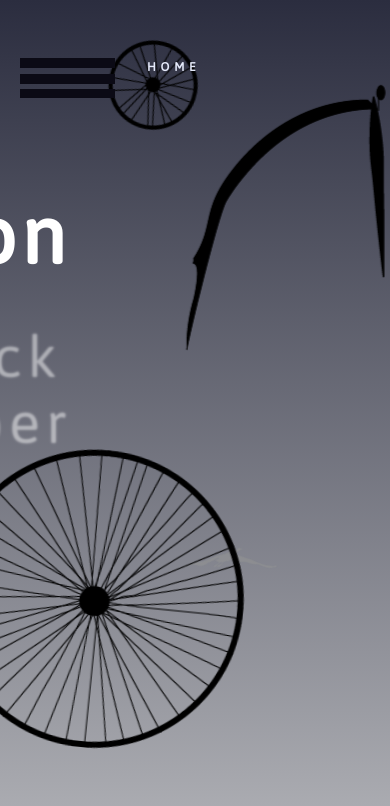
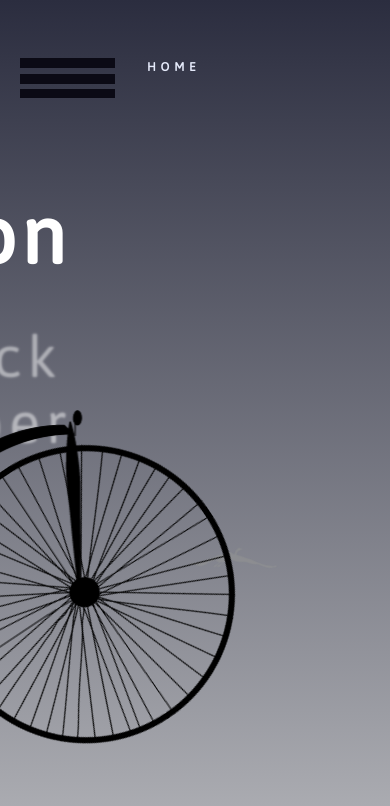
Before and after one commit to kfiddle/algorithm_poems_2023, a React (Create React App) app: page / in a window 390 px wide. Shown: the top 806 px of the page. Built offline with nearby package versions, Linux system fonts and the light colour scheme; a web font is replaced by a local one.

Commit message:
phone bike in place

```diff
--- a/src/components/pennyFarthing/PennyFarthing.js
+++ b/src/components/pennyFarthing/PennyFarthing.js
@@ -3,7 +3,7 @@ import { useState, useEffect } from 'react';
 import { useMediaQuery } from 'react-responsive';
 
 import deskStyles from './PennyFarthing.module.css';
-import phoneStyles from './PennyFarthing.module.css';
+import phoneStyles from './PhoneBike.module.css';
 
 const PennyFarthing = ({ smallWheel, pennyFrame, bigWheel }) => {
   const isMobile = useMediaQuery({ maxWidth: 767 });
--- /dev/null
+++ b/src/components/pennyFarthing/PhoneBike.module.css
@@ -0,0 +1,49 @@
+.bikeContainer {
+    position: fixed;
+    bottom: 10vh;
+    z-index: 3;
+    animation: rideWillow 30s linear;
+  }
+
+  .bigWheel {
+    position: relative;
+    animation: spin infinite 10s linear;
+  }
+
+  .pennyFrame {
+    position: relative;
+    transform: translate(-30%, 85%);
+    z-index: 3;
+  }
+
+  .smallWheel {
+    position: relative;
+    animation: smallSpin infinite 4s linear;
+  }
+
+  @keyframes spin {
+    from {
+      transform: rotate(0deg);
+    }
+    to {
+      transform: rotate(360deg);
+    }
+  }
+
+  @keyframes smallSpin {
+    from {
+      transform: translate(-65%, 570%) rotate(0deg);
+    }
+    to {
+      transform: translate(-65%, 570%) rotate(360deg);
+    }
+  }
+
+  @keyframes rideWillow {
+    from {
+      transform: translateX(-60vw);
+    }
+    to {
+      transform: translateX(200vw);
+    }
+  }
```
Also changed, not shown: firebase.json (added), 1 other file (tests, documents, lock files or other folders).
